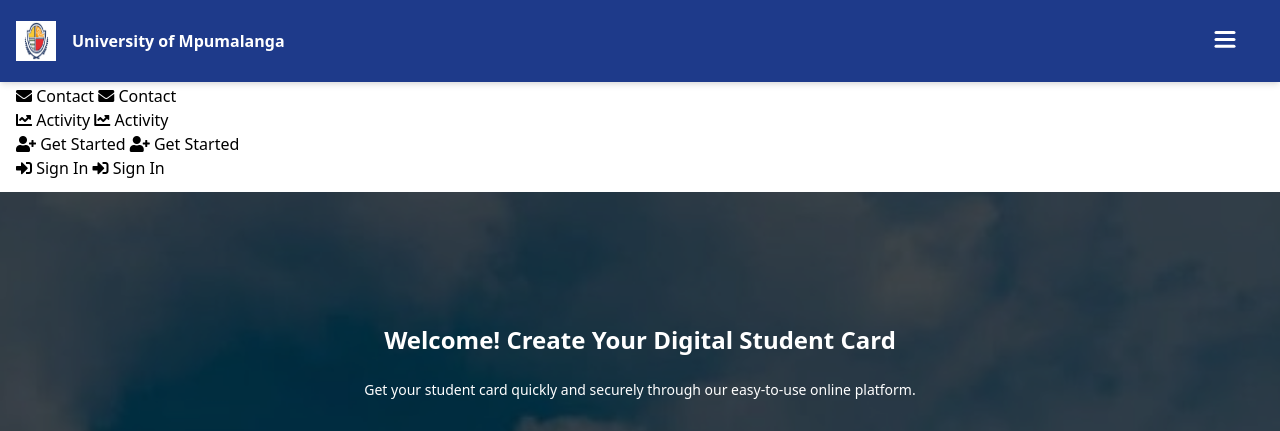
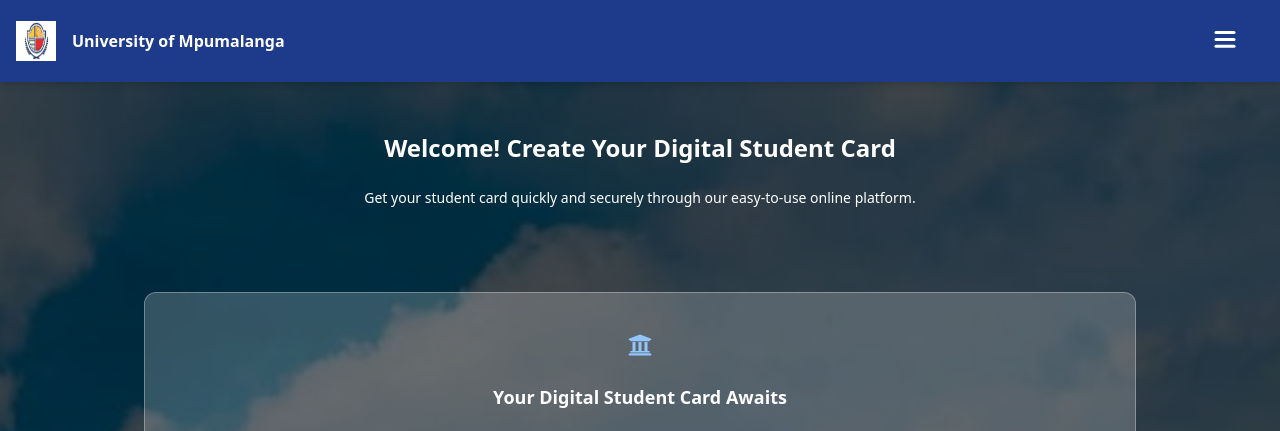
Before and after one commit to letroy969/StudentCardSystem, a Flask app: page / in a window 1280 px wide. Shown: the top 431 px of the page. Run offline with Flask 3, Linux system fonts and the light colour scheme; some libraries are stand-ins or nearby versions.

Commit message:
Remove hover gradient navigation bar completely

```diff
--- a/templates/index.html
+++ b/templates/index.html
@@ -214,102 +214,6 @@
   </div>
 </header>
 
-<!-- Hover Gradient Navigation Bar -->
-<nav class="hover-gradient-nav" id="hoverGradientNav">
-  <ul class="nav-menu-list">
-    <li class="nav-menu-item" data-gradient="radial-gradient(circle, rgba(59,130,246,0.15) 0%, rgba(37,99,235,0.06) 50%, rgba(29,78,216,0) 100%)" data-icon-color="blue">
-      <div class="nav-item-wrapper">
-        <div class="nav-item-glow"></div>
-        <a href="#" class="nav-item-front">
-          <i class="fas fa-home"></i>
-          <span class="nav-label">Home</span>
-        </a>
-        <a href="#" class="nav-item-back">
-          <i class="fas fa-home"></i>
-          <span class="nav-label">Home</span>
-        </a>
-      </div>
-    </li>
-    <li class="nav-menu-item" data-gradient="radial-gradient(circle, rgba(59,130,246,0.15) 0%, rgba(37,99,235,0.06) 50%, rgba(29,78,216,0) 100%)" data-icon-color="blue">
-      <div class="nav-item-wrapper">
-        <div class="nav-item-glow"></div>
-        <a href="#how-it-works" class="nav-item-front">
-          <i class="fas fa-cogs"></i>
-          <span class="nav-label">How It Works</span>
-        </a>
-        <a href="#how-it-works" class="nav-item-back">
-          <i class="fas fa-cogs"></i>
-          <span class="nav-label">How It Works</span>
-        </a>
-      </div>
-    </li>
-    <li class="nav-menu-item" data-gradient="radial-gradient(circle, rgba(249,115,22,0.15) 0%, rgba(234,88,12,0.06) 50%, rgba(194,65,12,0) 100%)" data-icon-color="orange">
-      <div class="nav-item-wrapper">
-        <div class="nav-item-glow"></div>
-        <a href="#faq" class="nav-item-front">
-          <i class="fas fa-question-circle"></i>
-          <span class="nav-label">FAQs</span>
-        </a>
-        <a href="#faq" class="nav-item-back">
-          <i class="fas fa-question-circle"></i>
-          <span class="nav-label">FAQs</span>
-        </a>
-      </div>
-    </li>
-    <li class="nav-menu-item" data-gradient="radial-gradient(circle, rgba(147,51,234,0.15) 0%, rgba(126,34,206,0.06) 50%, rgba(88,28,135,0) 100%)" data-icon-color="purple">
-      <div class="nav-item-wrapper">
-        <div class="nav-item-glow"></div>
-        <a href="#contact-us" class="nav-item-front">
-          <i class="fas fa-envelope"></i>
-          <span class="nav-label">Contact</span>
-        </a>
-        <a href="#contact-us" class="nav-item-back">
-          <i class="fas fa-envelope"></i>
-          <span class="nav-label">Contact</span>
-        </a>
-      </div>
-    </li>
-    <li class="nav-menu-item" data-gradient="radial-gradient(circle, rgba(34,197,94,0.15) 0%, rgba(22,163,74,0.06) 50%, rgba(21,128,61,0) 100%)" data-icon-color="green">
-      <div class="nav-item-wrapper">
-        <div class="nav-item-glow"></div>
-        <a href="{{ url_for('reports') }}" class="nav-item-front">
-          <i class="fas fa-chart-line"></i>
-          <span class="nav-label">Activity</span>
-        </a>
-        <a href="{{ url_for('reports') }}" class="nav-item-back">
-          <i class="fas fa-chart-line"></i>
-          <span class="nav-label">Activity</span>
-        </a>
-      </div>
-    </li>
-    <li class="nav-menu-item" data-gradient="radial-gradient(circle, rgba(59,130,246,0.15) 0%, rgba(37,99,235,0.06) 50%, rgba(29,78,216,0) 100%)" data-icon-color="blue">
-      <div class="nav-item-wrapper">
-        <div class="nav-item-glow"></div>
-        <a href="{{ url_for('register') }}" class="nav-item-front">
-          <i class="fas fa-user-plus"></i>
-          <span class="nav-label">Get Started</span>
-        </a>
-        <a href="{{ url_for('register') }}" class="nav-item-back">
-          <i class="fas fa-user-plus"></i>
-          <span class="nav-label">Get Started</span>
-        </a>
-      </div>
-    </li>
-    <li class="nav-menu-item" data-gradient="radial-gradient(circle, rgba(239,68,68,0.15) 0%, rgba(220,38,38,0.06) 50%, rgba(185,28,28,0) 100%)" data-icon-color="red">
-      <div class="nav-item-wrapper">
-        <div class="nav-item-glow"></div>
-        <a href="{{ url_for('login') }}" class="nav-item-front">
-          <i class="fas fa-sign-in-alt"></i>
-          <span class="nav-label">Sign In</span>
-        </a>
-        <a href="{{ url_for('login') }}" class="nav-item-back">
-          <i class="fas fa-sign-in-alt"></i>
-          <span class="nav-label">Sign In</span>
-        </a>
-      </div>
-    </li>
-  </ul>
-</nav>
 
 
 
@@ -564,22 +468,6 @@
     initHowItWorksCarousel();
 });
 
-// Initialize Hover Gradient Navigation
-function initHoverGradientNav() {
-    const navItems = document.querySelectorAll('.nav-menu-item');
-
-    navItems.forEach(item => {
-        const gradient = item.getAttribute('data-gradient');
-        const glow = item.querySelector('.nav-item-glow');
-
-        if (glow && gradient) {
-            // Set CSS custom property for gradient
-            item.style.setProperty('--item-gradient', gradient);
-            glow.style.background = gradient;
-        }
-    });
-}
-
 function closeMobileMenu() {
     const mobileMenuBtn = document.getElementById('mobileMenuBtn');
     const mobileNavContainer = document.getElementById('mobileNavContainer');
```
